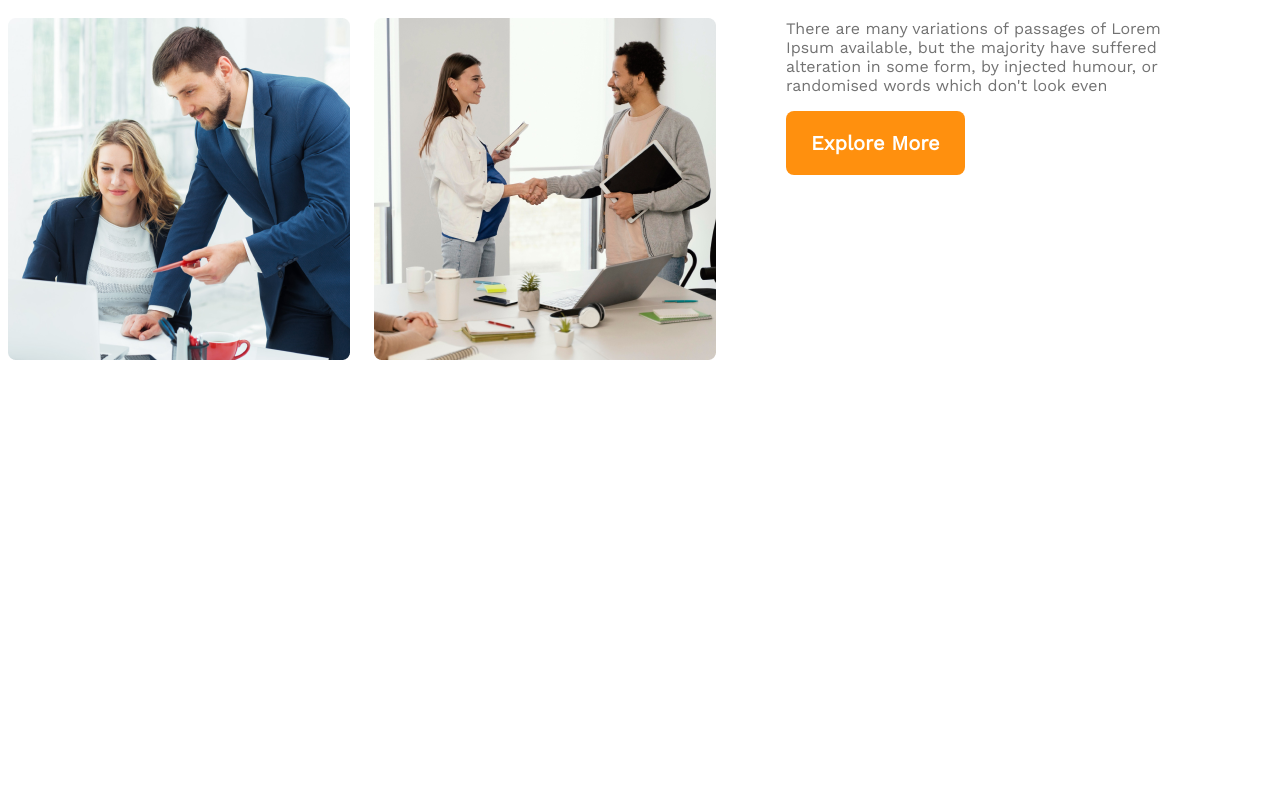
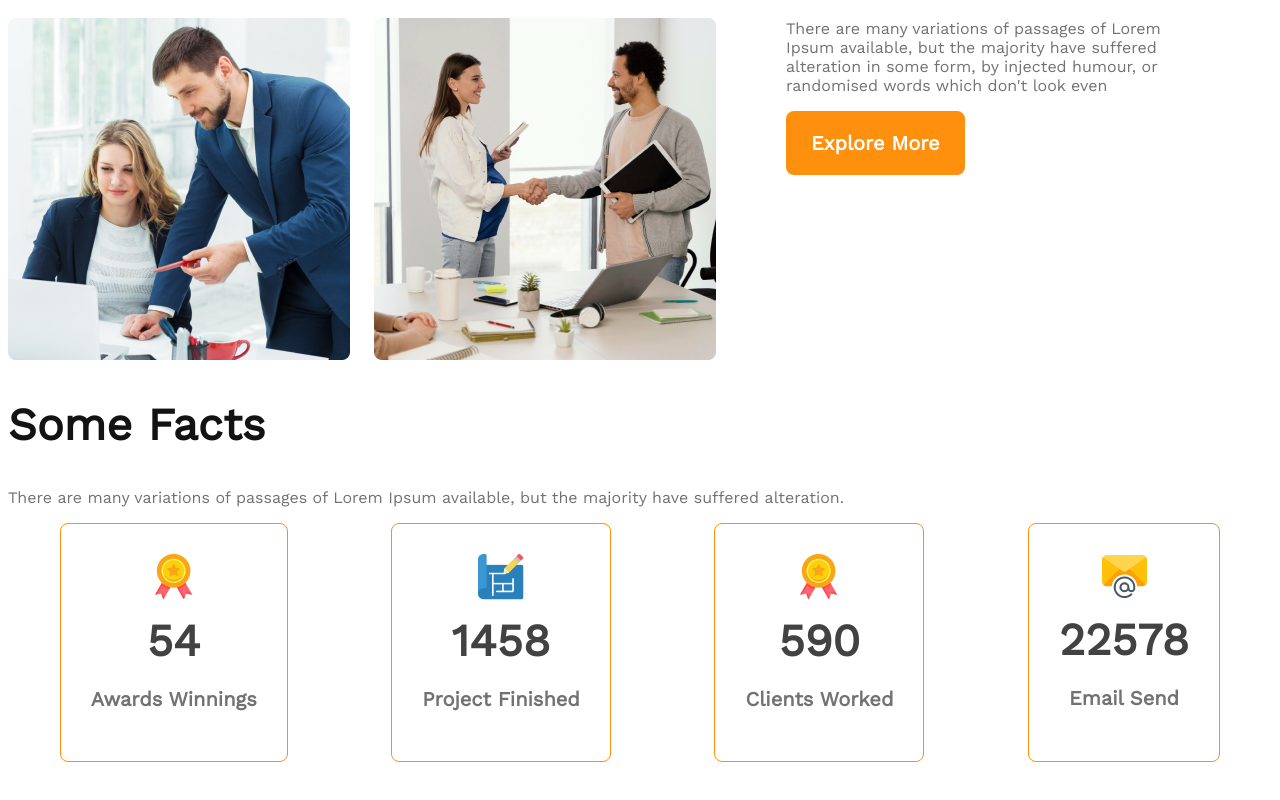
Before and after one commit to mahbuba-haq-muna/g3-architects-website, a plain HTML site: page index.html in a window 1280 px wide. Shown: the part 1532-2332 px from the top of the page. Before the commit the page ends 1962 px from the top, so only its background shows below. Drawn offline with nearby package versions, Linux system fonts and the light colour scheme.

Commit message:
created some facts section

```diff
--- a/index.html
+++ b/index.html
@@ -10,7 +10,7 @@
     <!-- header start -->
     <header>
         <nav>
-            <h3 class="nav-title">G3 Architects</h3>
+            <h3 class="section-title">G3 Architects</h3>
             <ul>
                 <li><a href="">Home</a></li>
                 <li><a href="">About</a></li>
@@ -46,6 +46,42 @@
                 <button class="btn-primary">Explore More</button>
             </div>
         </section>
+        <!-- team section end -->
+
+        <!-- feature section start -->
+        <section class="feature">
+
+        </section>
+        <!-- feature section end -->
+
+        <!-- facts section start -->
+        <section class="facts">
+            <h2 class="section-title">Some Facts</h2>
+            <p class="text-gray">There are many variations of passages of Lorem Ipsum available, but the majority have suffered alteration.</p>
+            <div class="facts-card-container">
+                <div class="card">
+                    <img src="images/icons/ribon.png" alt="">
+                    <h2 class="card-stats">54</h2>
+                    <p class="card-title">Awards Winnings</p>
+                </div>
+                <div class="card">
+                    <img src="images/icons/projects.png" alt="">
+                    <h2 class="card-stats">1458</h2>
+                    <p class="card-title">Project Finished</p>
+                </div>
+                <div class="card">
+                    <img src="images/icons/ribon.png" alt="">
+                    <h2 class="card-stats">590</h2>
+                    <p class="card-title">Clients Worked</p>
+                </div>
+                <div class="card">
+                    <img src="images/icons/email.png" alt="">
+                    <h2 class="card-stats">22578</h2>
+                    <p class="card-title">Email Send</p>
+                </div>
+            </div>
+        </section>
+        <!-- facts section end -->
 
     </main>
     <footer>
--- a/styels/style.css
+++ b/styels/style.css
@@ -14,6 +14,14 @@
     border-radius: 8px;
     cursor: pointer;
 }
+.text-gray{
+    color: #727272;
+}
+.section-title{
+    font-size: 2.8rem;
+    font-weight: 700;
+    color: #131313;
+}
 
 /* header start */
 header{
@@ -25,11 +33,7 @@ nav{
     justify-content: space-between;
     align-items: center;
 }
-.nav-title{
-    font-size: 2.8rem;
-    font-weight: 700;
-    color: #131313;
-}
+
 nav> ul{
     display: flex;
 }
@@ -98,6 +102,29 @@ main{
     color: #727272;
 }
 
+/* facts styles */
+.facts-card-container{
+    display: flex;
+    justify-content: space-around;
+}
+.facts-card-container .card{
+    border-radius: 8px;
+    border: 1px solid #FF900E;
+    text-align: center;
+    padding: 30px;
+}
+.card .card-stats{
+    font-size: 2.8rem;
+    color: #424242;
+    margin-top: 10px;
+    margin-bottom: 5px;
+}
+.card .card-title{
+    font-weight: 600;
+    color: #727272;
+    font-size: 1.25rem;
+}
+
 /* responsive media query */
 /* mobile device */
 @media screen and (max-width: 576px) {
```
